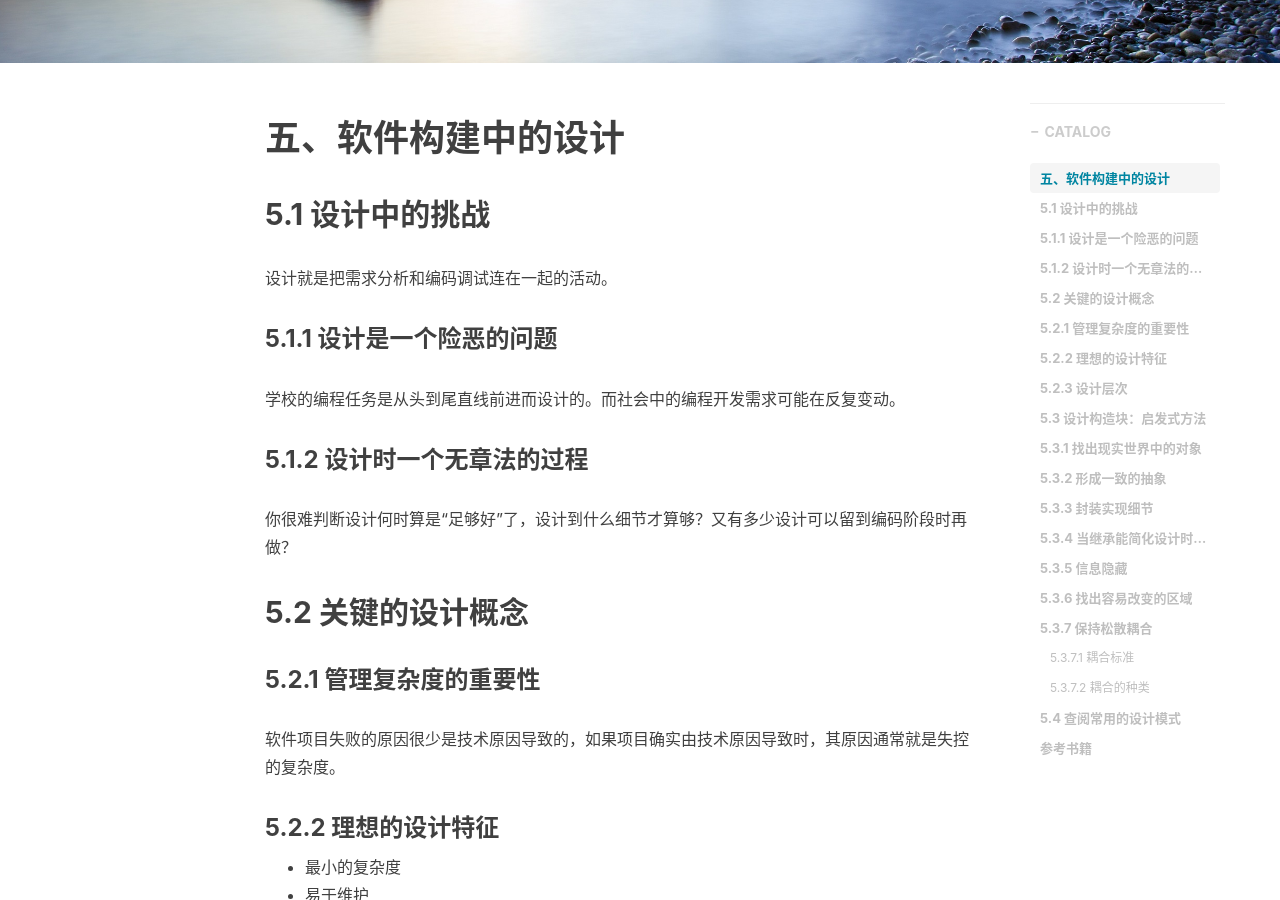
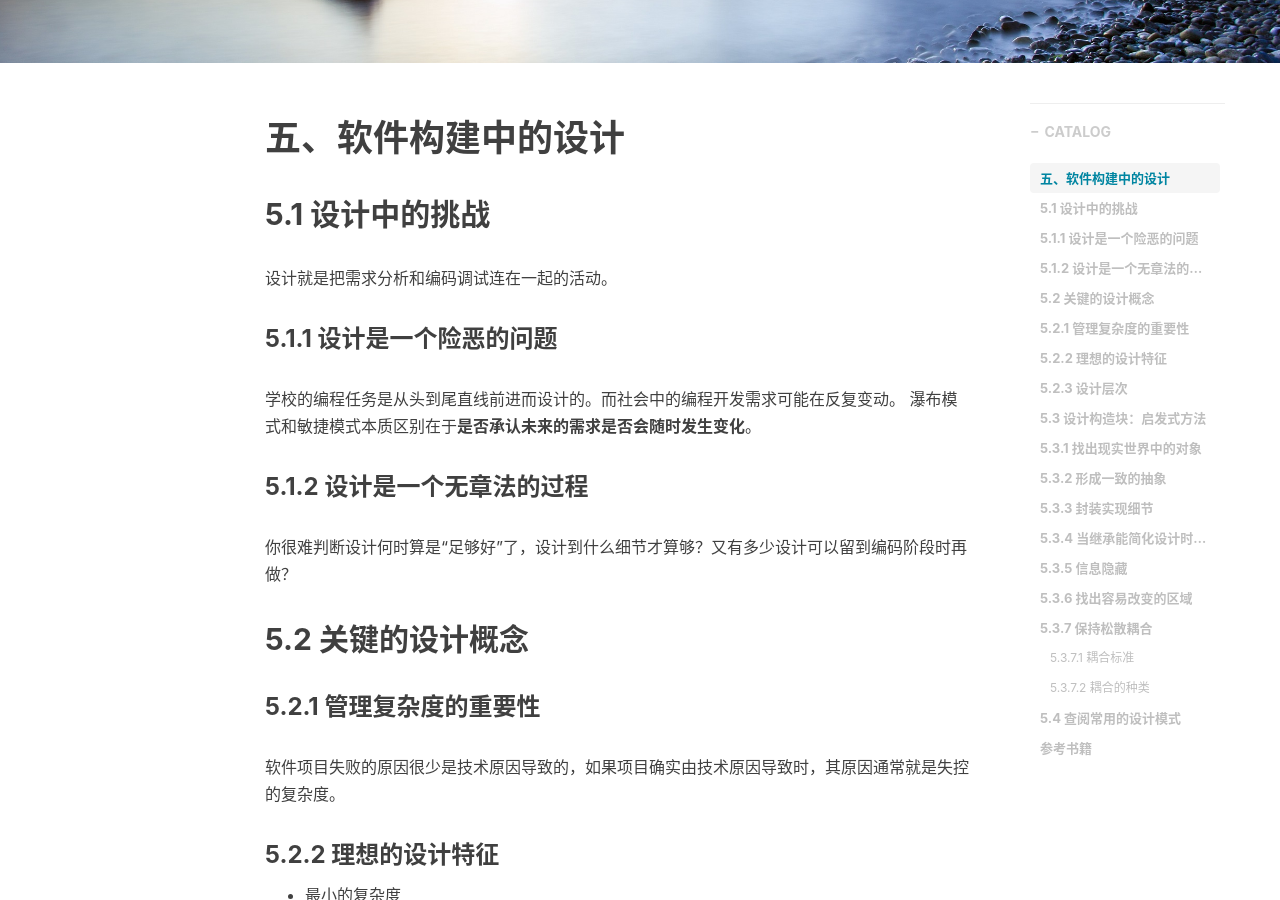
Before and after one commit to shihai1991/shihai1991.github.io, a Jekyll site: the page built from _posts/2022-05-28-代码大全2.md, in a window 1280 px wide and 900 px high, scrolled down 394 px. Built offline with Jekyll 4.4.1, drawn with Linux system fonts in a browser that asks for light colours; nearby versions of some CDN libraries; comment, search, counter and statistics services are not loaded.

Commit message:
Update 2022-05-28-代码大全2.md

```diff
--- a/_posts/2022-05-28-代码大全2.md
+++ b/_posts/2022-05-28-代码大全2.md
@@ -14,8 +14,9 @@ time: '2022.06.01 15:52:00'
 
 ### 5.1.1 设计是一个险恶的问题
 学校的编程任务是从头到尾直线前进而设计的。而社会中的编程开发需求可能在反复变动。
+瀑布模式和敏捷模式本质区别在于**是否承认未来的需求是否会随时发生变化**。
 
-### 5.1.2 设计时一个无章法的过程
+### 5.1.2 设计是一个无章法的过程
 你很难判断设计何时算是“足够好”了，设计到什么细节才算够？又有多少设计可以留到编码阶段时再做？
 
 ## 5.2 关键的设计概念
```
